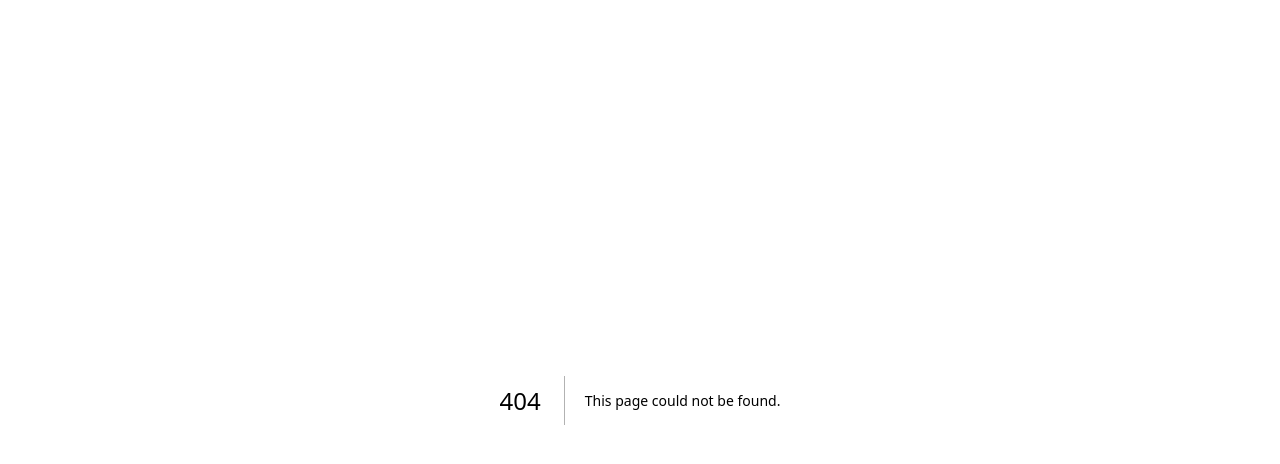
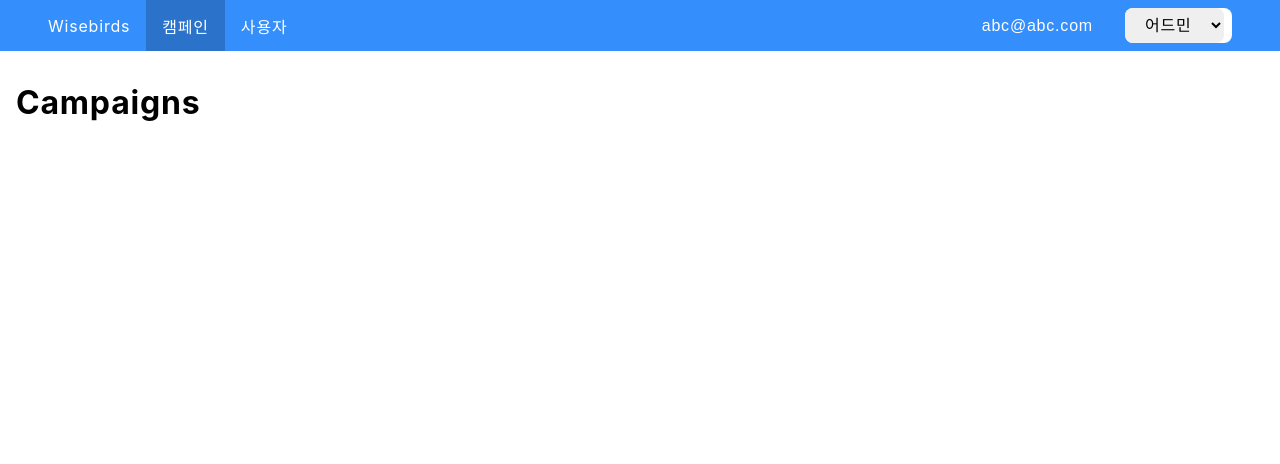
Before and after one commit to miraejang/adplatform-admin-front, a Next.js app: page /campaigns in a window 1280 px wide. Before the commit this address had no page. Shown: the top 464 px of the page. Built offline with nearby package versions, Linux system fonts and the light colour scheme.

Commit message:
create header

```diff
--- /dev/null
+++ b/components/header.tsx
@@ -0,0 +1,158 @@
+import Link from "next/link";
+import { useRouter } from "next/router";
+import { useEffect, useState } from "react";
+import styled from "styled-components";
+
+const HEADER = styled.header`
+  display: flex;
+  align-items: center;
+  justify-content: space-between;
+  padding: 0 2rem;
+  background-color: ${({ theme }) => theme.colors.pointBlue};
+  color: #fff;
+`;
+const NavBox = styled.div`
+  display: flex;
+
+  .logo {
+    display: flex;
+    align-items: center;
+    height: ${({ theme }) => theme.heights.header};
+    padding: 0 1rem;
+
+    &:hover {
+      background-color: ${({ theme }) => theme.colors.tintLightBlack};
+    }
+  }
+
+  nav ul {
+    display: flex;
+
+    a {
+      display: flex;
+      align-items: center;
+      height: ${({ theme }) => theme.heights.header};
+      padding: 0 1rem;
+
+      &:hover,
+      &.active {
+        background-color: ${({ theme }) => theme.colors.tintLightBlack};
+      }
+    }
+  }
+`;
+const UserBox = styled.div`
+  display: flex;
+`;
+const User = styled.div`
+  position: relative;
+
+  button {
+    height: ${({ theme }) => theme.heights.header};
+    padding: 0 1rem;
+
+    &:hover,
+    &.active {
+      background-color: ${({ theme }) => theme.colors.tintLightBlack};
+    }
+  }
+
+  & > div {
+    display: none;
+    position: absolute;
+    top: 110%;
+    right: 0;
+    padding: 1rem;
+    border-radius: 0.5rem;
+    box-shadow: rgba(0, 0, 0, 0.24) 0px 3px 8px;
+    color: ${({ theme }) => theme.colors.txtGray};
+
+    &.open {
+      display: block;
+    }
+  }
+`;
+const ViewerMode = styled.div`
+  height: ${({ theme }) => +theme.heights.header};
+  padding: 0.5rem 1rem;
+
+  div {
+    height: 100%;
+    padding-right: 0.5rem;
+    border-radius: 0.5rem;
+    background-color: #fff;
+
+    select {
+      height: 100%;
+      padding: 0 1rem;
+      border: 0;
+      border-radius: 0.5rem;
+      font-size: inherit;
+    }
+  }
+`;
+
+const Header = () => {
+  const router = useRouter();
+  const [userInfoOpen, setUserInfoOpen] = useState(false);
+
+  useEffect(() => {
+    setUserInfoOpen(false);
+  }, [router]);
+
+  return (
+    <HEADER>
+      <NavBox>
+        <div className="logo">
+          <Link href="/">Wisebirds</Link>
+        </div>
+        <nav>
+          <ul>
+            <li>
+              <Link
+                className={router.pathname === "/campaigns" ? "active" : ""}
+                href="/campaigns"
+              >
+                캠페인
+              </Link>
+            </li>
+            <li>
+              <Link
+                className={router.pathname === "/users" ? "active" : ""}
+                href="/users"
+              >
+                사용자
+              </Link>
+            </li>
+          </ul>
+        </nav>
+      </NavBox>
+      <UserBox>
+        <User>
+          <button
+            className={userInfoOpen ? "active" : ""}
+            onClick={() => setUserInfoOpen(!userInfoOpen)}
+          >
+            abc@abc.com
+          </button>
+          <div className={userInfoOpen ? "open" : ""}>
+            <div className="name">홍길동</div>
+            <div className="email">abc@abc.com</div>
+            <div className="company">와이즈버즈</div>
+          </div>
+        </User>
+        <ViewerMode>
+          <div>
+            <select name="viwer_mode" id="viwer_mode">
+              <option value="admin">어드민</option>
+              <option value="manager">매니저</option>
+              <option value="viewer">뷰어</option>
+            </select>
+          </div>
+        </ViewerMode>
+      </UserBox>
+    </HEADER>
+  );
+};
+
+export default Header;
--- a/next.config.js
+++ b/next.config.js
@@ -1,6 +1,9 @@
 /** @type {import('next').NextConfig} */
 const nextConfig = {
   reactStrictMode: true,
+  compiler: {
+    styledComponents: true,
+  },
 }
 
 module.exports = nextConfig
--- a/package.json
+++ b/package.json
@@ -18,6 +18,11 @@
     "next": "13.1.1",
     "react": "18.2.0",
     "react-dom": "18.2.0",
+    "styled-components": "^5.3.6",
     "typescript": "4.9.4"
+  },
+  "devDependencies": {
+    "@types/styled-components": "^5.1.26",
+    "babel-plugin-styled-components": "^2.0.7"
   }
 }
--- a/pages/_app.tsx
+++ b/pages/_app.tsx
@@ -1,6 +1,23 @@
-import "../styles/globals.css";
 import type { AppProps } from "next/app";
+import Header from "../components/header";
+import styled, { ThemeProvider } from "styled-components";
+import GlobalStyle from "../styles/globalstyles";
+import theme from "../styles/theme";
+
+const Main = styled.main`
+  padding: 2rem 1rem;
+`;
 
 export default function App({ Component, pageProps }: AppProps) {
-  return <Component {...pageProps} />;
+  return (
+    <>
+      <ThemeProvider theme={theme}>
+        <GlobalStyle />
+        <Header />
+        <Main>
+          <Component {...pageProps} />
+        </Main>
+      </ThemeProvider>
+    </>
+  );
 }
--- a/pages/_document.tsx
+++ b/pages/_document.tsx
@@ -1,13 +1,38 @@
-import { Html, Head, Main, NextScript } from 'next/document'
+import { Html, Head, Main, NextScript } from "next/document";
+import Document, { DocumentContext } from "next/document";
+import { ServerStyleSheet } from "styled-components";
 
-export default function Document() {
+export default class MyDocument extends Document {
+  static async getInitialProps(ctx: DocumentContext) {
+    const sheet = new ServerStyleSheet();
+    const originalRenderPage = ctx.renderPage;
+
+    try {
+      ctx.renderPage = () =>
+        originalRenderPage({
+          enhanceApp: (App) => (props) =>
+            sheet.collectStyles(<App {...props} />),
+        });
+
+      const initialProps = await Document.getInitialProps(ctx);
+      return {
+        ...initialProps,
+        styles: [initialProps.styles, sheet.getStyleElement()],
+      };
+    } finally {
+      sheet.seal();
+    }
+  }
+
+  render() {
     return (
-    <Html lang="en">
+      <Html lang="ko">
         <Head />
         <body>
           <Main />
           <NextScript />
         </body>
       </Html>
-  )
+    );
   }
+}
--- /dev/null
+++ b/pages/campaigns.tsx
@@ -0,0 +1,9 @@
+const Campaigns = () => {
+  return (
+    <div>
+      <h1>Campaigns</h1>
+    </div>
+  );
+};
+
+export default Campaigns;
--- a/styles/globals.css
+++ /dev/null
@@ -1,87 +0,0 @@
-:root {
-  --max-width: 1100px;
-  --border-radius: 12px;
-  --font-mono: ui-monospace, Menlo, Monaco, 'Cascadia Mono', 'Segoe UI Mono',
-    'Roboto Mono', 'Oxygen Mono', 'Ubuntu Monospace', 'Source Code Pro',
-    'Fira Mono', 'Droid Sans Mono', 'Courier New', monospace;
-
-  --foreground-rgb: 0, 0, 0;
-  --background-start-rgb: 214, 219, 220;
-  --background-end-rgb: 255, 255, 255;
-
-  --primary-glow: conic-gradient(from 180deg at 50% 50%,
-      #16abff33 0deg,
-      #0885ff33 55deg,
-      #54d6ff33 120deg,
-      #0071ff33 160deg,
-      transparent 360deg);
-  --secondary-glow: radial-gradient(rgba(255, 255, 255, 1),
-      rgba(255, 255, 255, 0));
-
-  --tile-start-rgb: 239, 245, 249;
-  --tile-end-rgb: 228, 232, 233;
-  --tile-border: conic-gradient(#00000080,
-      #00000040,
-      #00000030,
-      #00000020,
-      #00000010,
-      #00000010,
-      #00000080);
-
-  --callout-rgb: 238, 240, 241;
-  --callout-border-rgb: 172, 175, 176;
-  --card-rgb: 180, 185, 188;
-  --card-border-rgb: 131, 134, 135;
-}
-
-@media (prefers-color-scheme: dark) {
-  :root {
-    --foreground-rgb: 255, 255, 255;
-    --background-start-rgb: 0, 0, 0;
-    --background-end-rgb: 0, 0, 0;
-
-    --primary-glow: radial-gradient(rgba(1, 65, 255, 0.4), rgba(1, 65, 255, 0));
-    --secondary-glow: linear-gradient(to bottom right,
-        rgba(1, 65, 255, 0),
-        rgba(1, 65, 255, 0),
-        rgba(1, 65, 255, 0.3));
-
-    --tile-start-rgb: 2, 13, 46;
-    --tile-end-rgb: 2, 5, 19;
-    --tile-border: conic-gradient(#ffffff80,
-        #ffffff40,
-        #ffffff30,
-        #ffffff20,
-        #ffffff10,
-        #ffffff10,
-        #ffffff80);
-
-    --callout-rgb: 20, 20, 20;
-    --callout-border-rgb: 108, 108, 108;
-    --card-rgb: 100, 100, 100;
-    --card-border-rgb: 200, 200, 200;
-  }
-}
-
-* {
-  box-sizing: border-box;
-  padding: 0;
-  margin: 0;
-}
-
-html,
-body {
-  max-width: 100vw;
-  overflow-x: hidden;
-}
-
-a {
-  color: inherit;
-  text-decoration: none;
-}
-
-@media (prefers-color-scheme: dark) {
-  html {
-    color-scheme: dark;
-  }
-}
--- /dev/null
+++ b/styles/globalstyles.ts
@@ -0,0 +1,44 @@
+import { createGlobalStyle } from "styled-components";
+
+const GlobalStyle = createGlobalStyle`
+  html, body, div, span, applet, object, iframe,
+  h1, h2, h3, h4, h5, h6, p, blockquote, pre,
+  a, abbr, acronym, address, big, cite, code,
+  del, dfn, em, img, ins, kbd, q, s, samp,
+  small, strike, strong, sub, sup, tt, var,
+  b, u, i, center, dl, dt, dd, menu, ol, ul, li,
+  fieldset, form, label, legend,
+  table, caption, tbody, tfoot, thead, tr, th, td,
+  article, aside, canvas, details, embed,
+  figure, figcaption, footer, header, hgroup,
+  main, menu, nav, output, ruby, section, summary,
+  time, mark, audio, video {
+    margin: 0;
+    padding: 0;
+  }
+  html,
+  body {
+    font-family: -apple-system, BlinkMacSystemFont, Segoe UI, Roboto, Oxygen,
+      Ubuntu, Cantarell, Fira Sans, Droid Sans, Helvetica Neue, sans-serif;
+  }
+  a {
+    color: inherit;
+    text-decoration: none;
+  }
+  * {
+    box-sizing: border-box;
+    letter-spacing: 0.05rem;
+  }
+  button {
+    border: none;
+    background-color: transparent;
+    color: inherit;
+    font-size: inherit;
+    cursor: pointer;
+  }
+  li {
+    list-style: none;
+  }
+`;
+
+export default GlobalStyle;
--- /dev/null
+++ b/styles/theme.ts
@@ -0,0 +1,19 @@
+import { DefaultTheme } from "styled-components";
+
+const theme: DefaultTheme = {
+  colors: {
+    txt: "#333",
+    txtGray: "#666",
+    txtLigthGray: "#888",
+    border: "#f3f3f3",
+    borderLight: "#ebebeb",
+    pointBlue: "#348efc",
+    tintBlack: "rgba(0, 0, 0, 0.5)",
+    tintLightBlack: "rgba(0, 0, 0, 0.2)",
+  },
+  heights: {
+    header: "3.2rem",
+  },
+};
+
+export default theme;
```
Also changed, not shown: pages/users.tsx (added, +9 -0 lines), styles/styled.d.ts (added, +19 -0 lines), .babelrc (added), 1 other file (tests, documents, lock files or other folders). Lines whose indentation alone changed are shown as unchanged.
